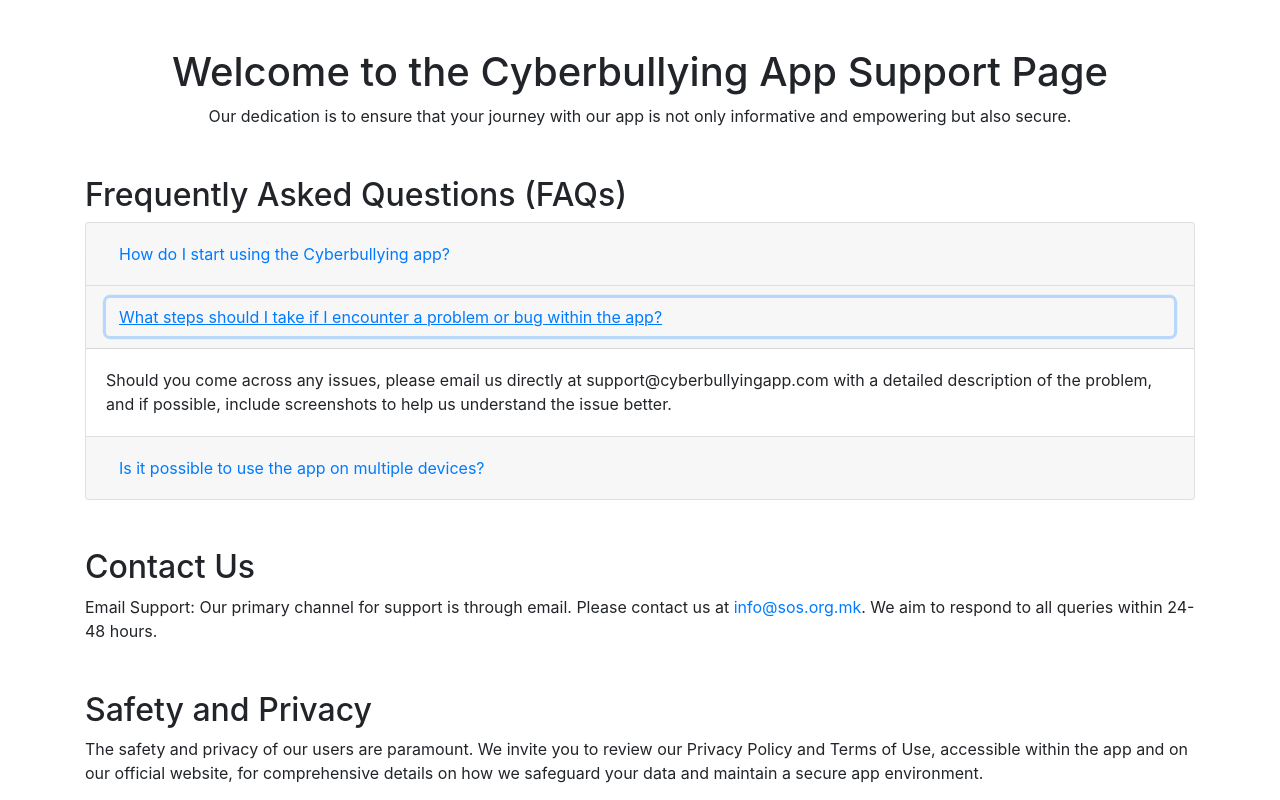
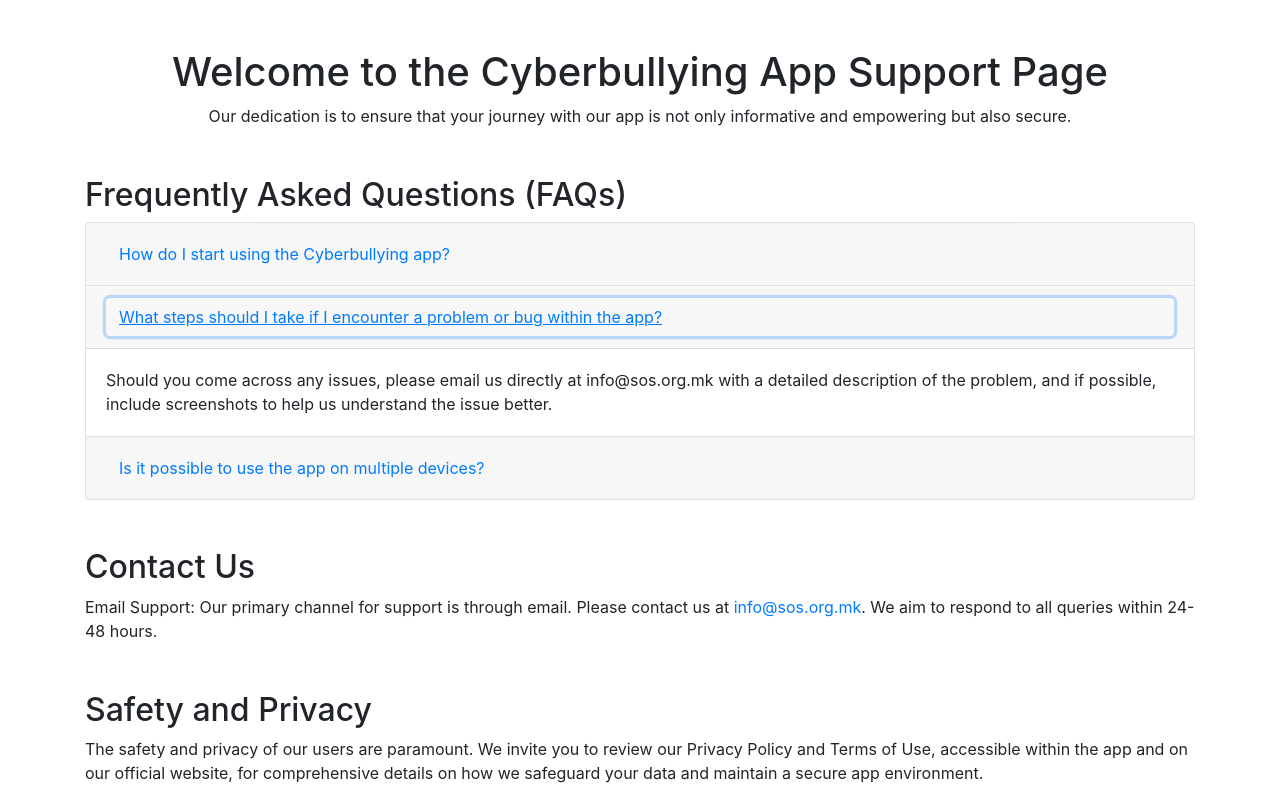
Before and after one commit to developersosmk/kibernasilstvo-privacy, a plain HTML site: page index.html in a window 1280 px wide. Both pictures are taken after a click on the button 640 px from the left and 405 px from the top of the page. Shown: the top 800 px of the page. Drawn offline with nearby package versions, Linux system fonts and the light colour scheme.

Commit message:
Update index.html

```diff
--- a/index.html
+++ b/index.html
@@ -46,7 +46,7 @@
                 </div>
                 <div id="collapseTwo" class="collapse" aria-labelledby="headingTwo" data-parent="#faqAccordion">
                     <div class="card-body">
-                        Should you come across any issues, please email us directly at support@cyberbullyingapp.com with
+                        Should you come across any issues, please email us directly at info@sos.org.mk with
                         a detailed description of the problem, and if possible, include screenshots to help us
                         understand the issue better.
                     </div>
```
